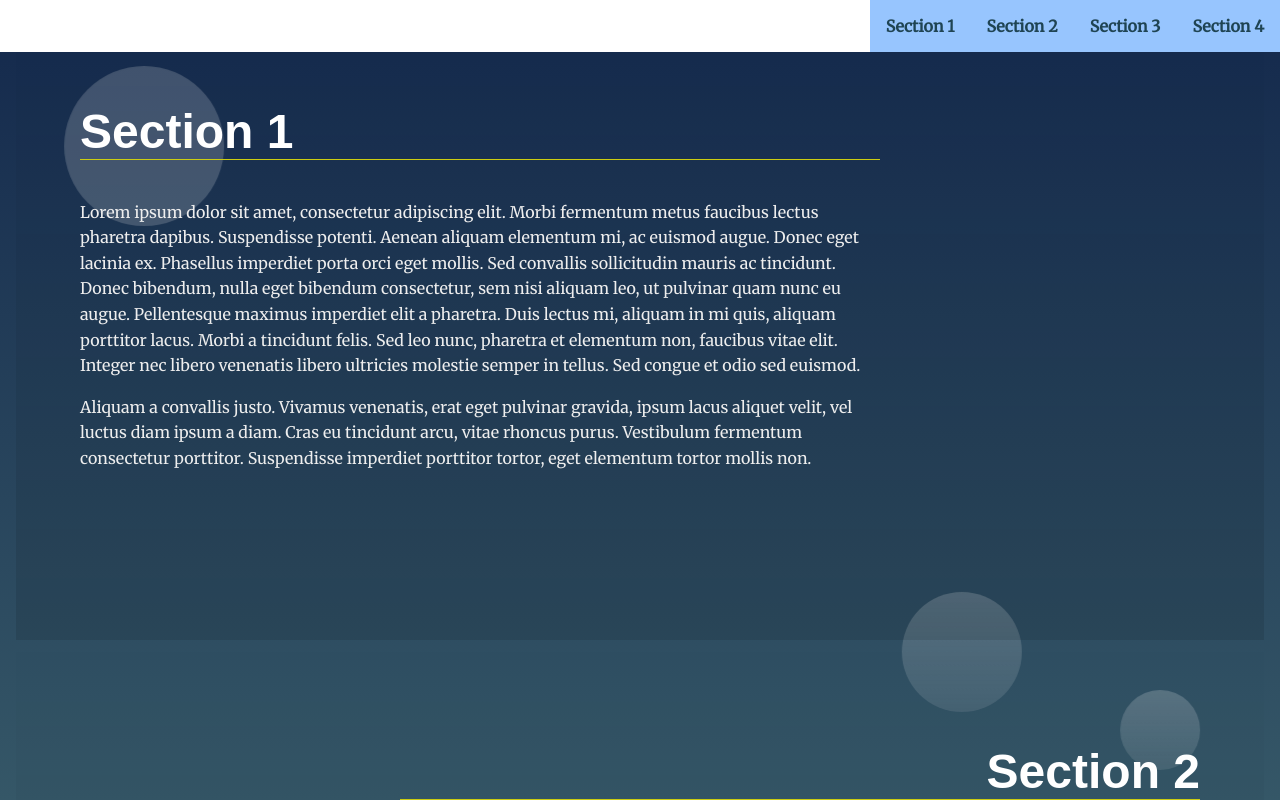
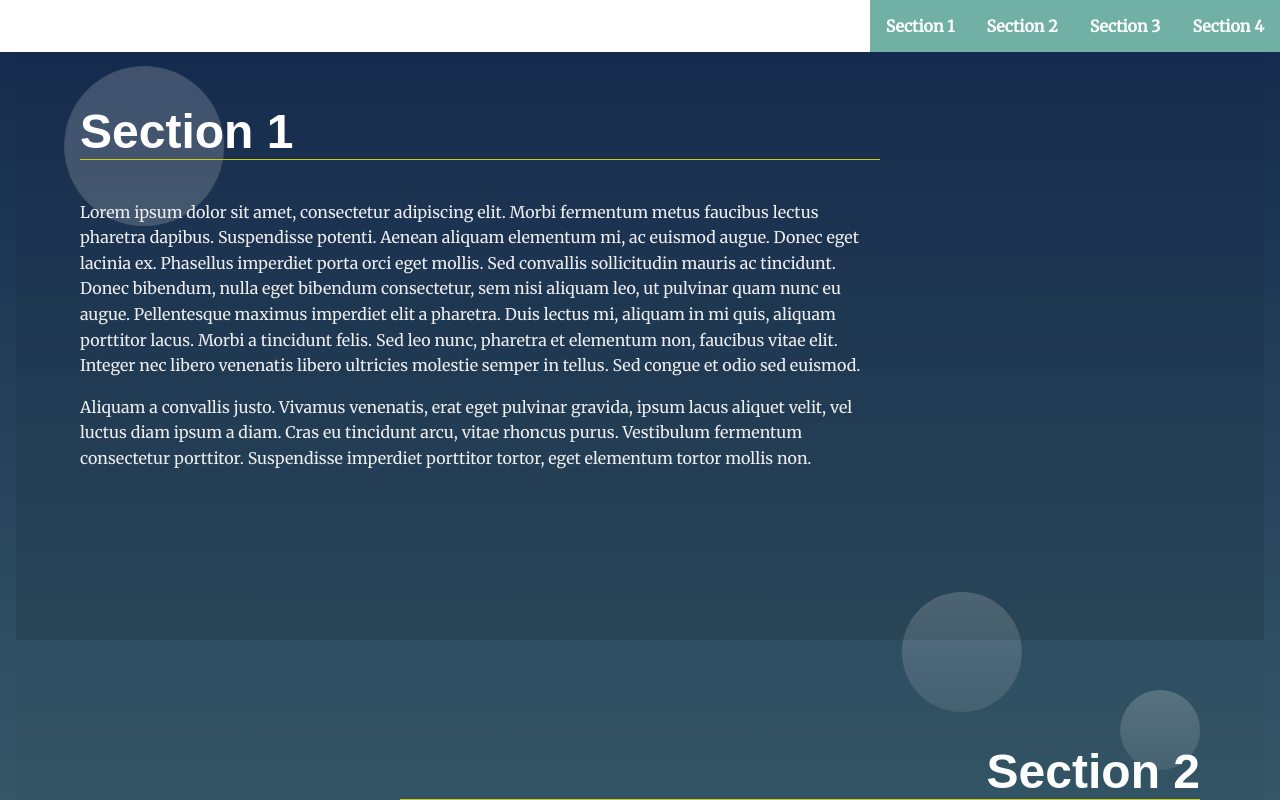
Before and after one commit to marshudi/Udacity-Project2-FE-Web, a plain HTML site: page index.html in a window 1280 px wide. Both pictures are taken after a click on the link "Section 1". Shown: the part 471-1271 px from the top of the page. Drawn offline with Linux system fonts and the light colour scheme.

Commit message:
commit-2

```diff
--- a/css/styles.css
+++ b/css/styles.css
@@ -91,6 +91,7 @@ section {
 .navbar__menu .menu__link:hover {
   background: #333;
   text-decoration:solid;
+  color: #fff;
 }
 
 .navbar__menu .menu__link:hover a {
@@ -98,8 +99,8 @@ section {
 }
 
 .navbar__menu .menu__link.active {
-  color: #fff;
-  background-color: #97c5fe;
+  color: #ffffff;
+  background-color: #71b0a4;
 }
 
 
--- a/js/app.js
+++ b/js/app.js
@@ -8,10 +8,19 @@ function buildNavigationMenu() {
     const listItem = document.createElement('li');
     listItem.classList.add('menu__link');
     listItem.setAttribute('data-link', section.id);
-    listItem.innerHTML = `<a href="#${section.id}">${section.dataset.nav}</a>`;
-    navList.appendChild(listItem);
+    listItem.textContent = section.dataset.nav;
+
+
+    const link = document.createElement('a');
+    link.href = `#${section.id}`;
+
+
+
+    link.appendChild(listItem);
+    navList.appendChild(link);
   });
 }
+
 
 // Function to handle smooth scrolling to sections
 function scrollToSection(event) {
@@ -20,8 +29,13 @@ function scrollToSection(event) {
     const sectionId = event.target.getAttribute('href').slice(1);
     const sectionToScrollTo = document.getElementById(sectionId);
     sectionToScrollTo.scrollIntoView({ behavior: 'smooth' });
+  } else if (event.target.tagName === 'LI') {
+    const sectionId = event.target.getAttribute('data-link');
+    const sectionToScrollTo = document.getElementById(sectionId);
+    sectionToScrollTo.scrollIntoView({ behavior: 'smooth' });
   }
 }
+
 
 // Function to add and remove 'active' class based on intersection with viewport
 function handleIntersection(entries) {
```
